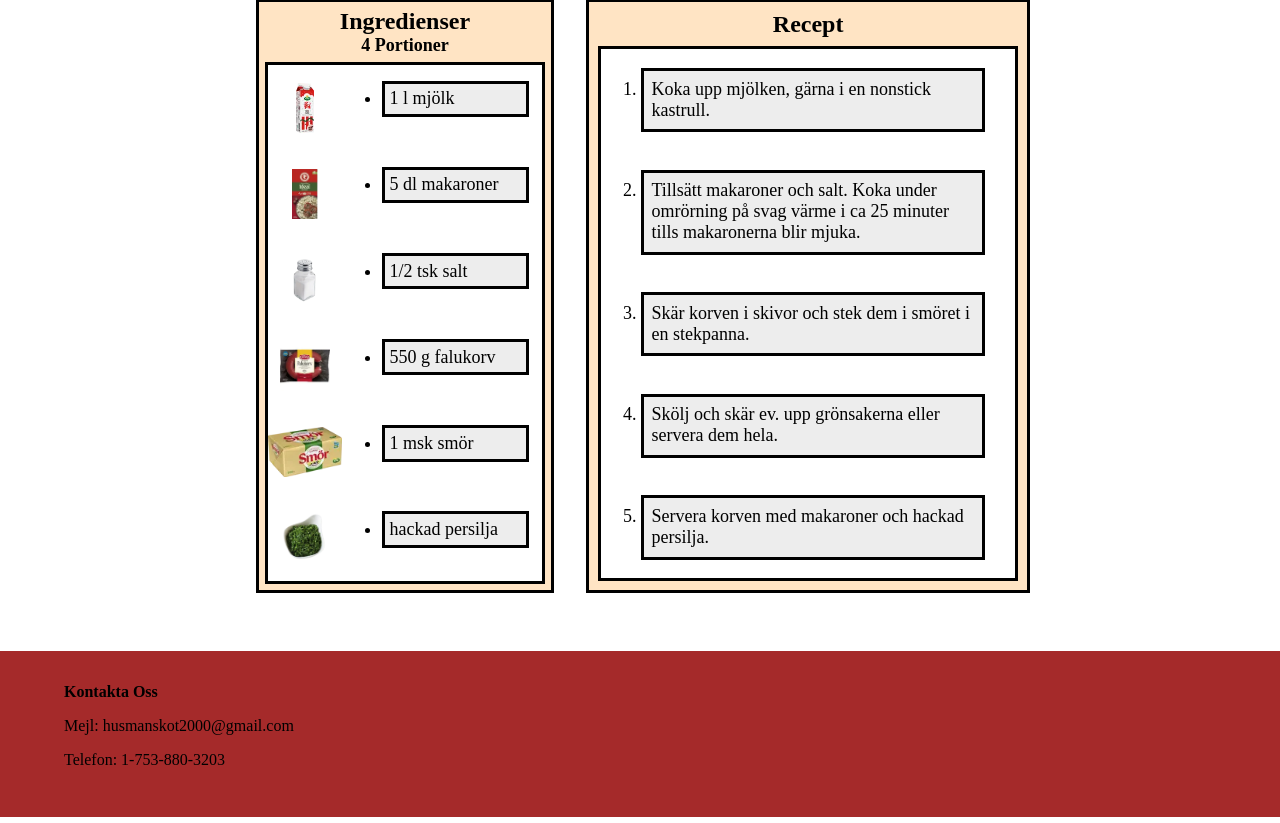
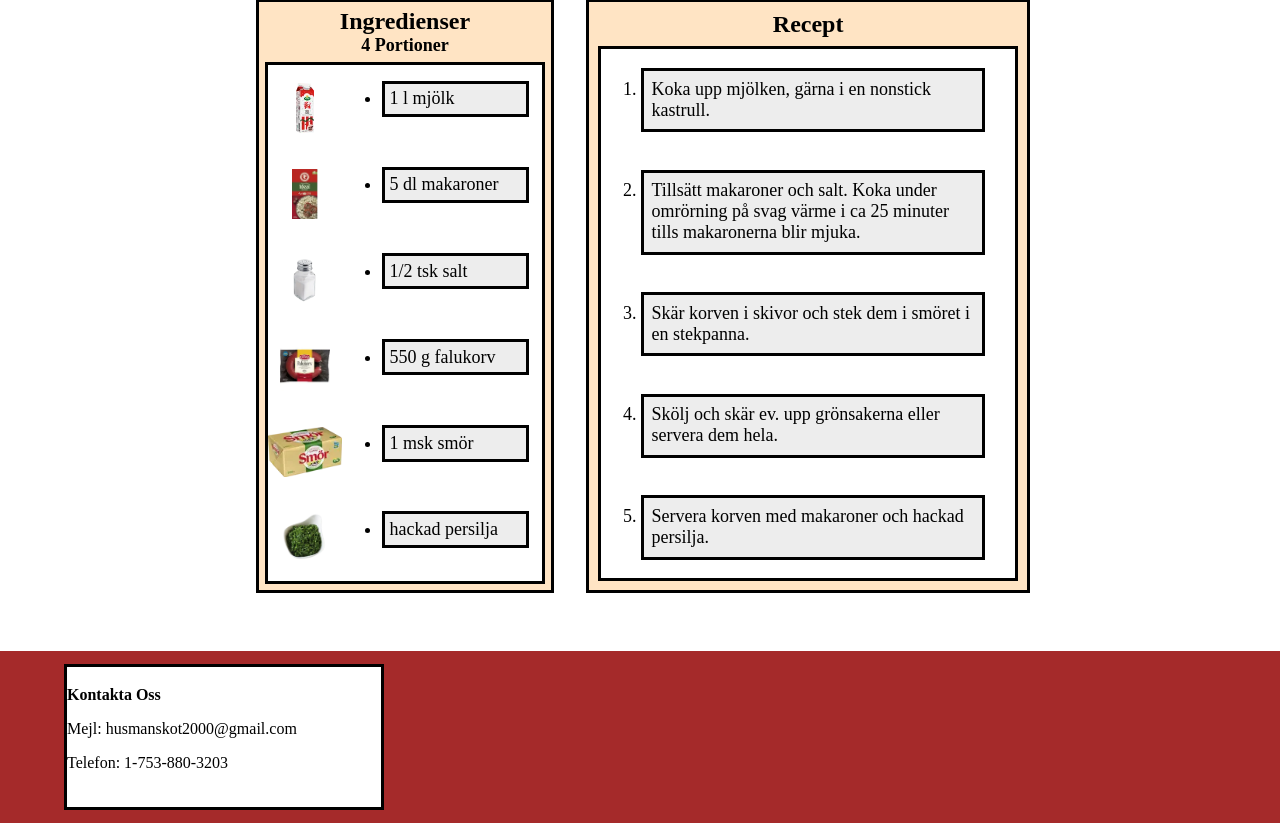
Before and after one commit to TE23D-Svedin-Anton/Projekt, a plain HTML site: page index.html in a window 1280 px wide. Shown: the part 607-1430 px from the top of the page. Drawn offline with Linux system fonts and the light colour scheme.

Commit message:
nkdgksdgds

```diff
--- a/style.css
+++ b/style.css
@@ -139,7 +139,11 @@ background-color: white;
 
 #KontaktUppgifter
 {
+    border: solid black;
+    background-color: white;
     padding-bottom: 1.5%;
     padding-top: 1.5%;
     margin-left: 5%;
+    margin-right: 70%;
+
 }
```
